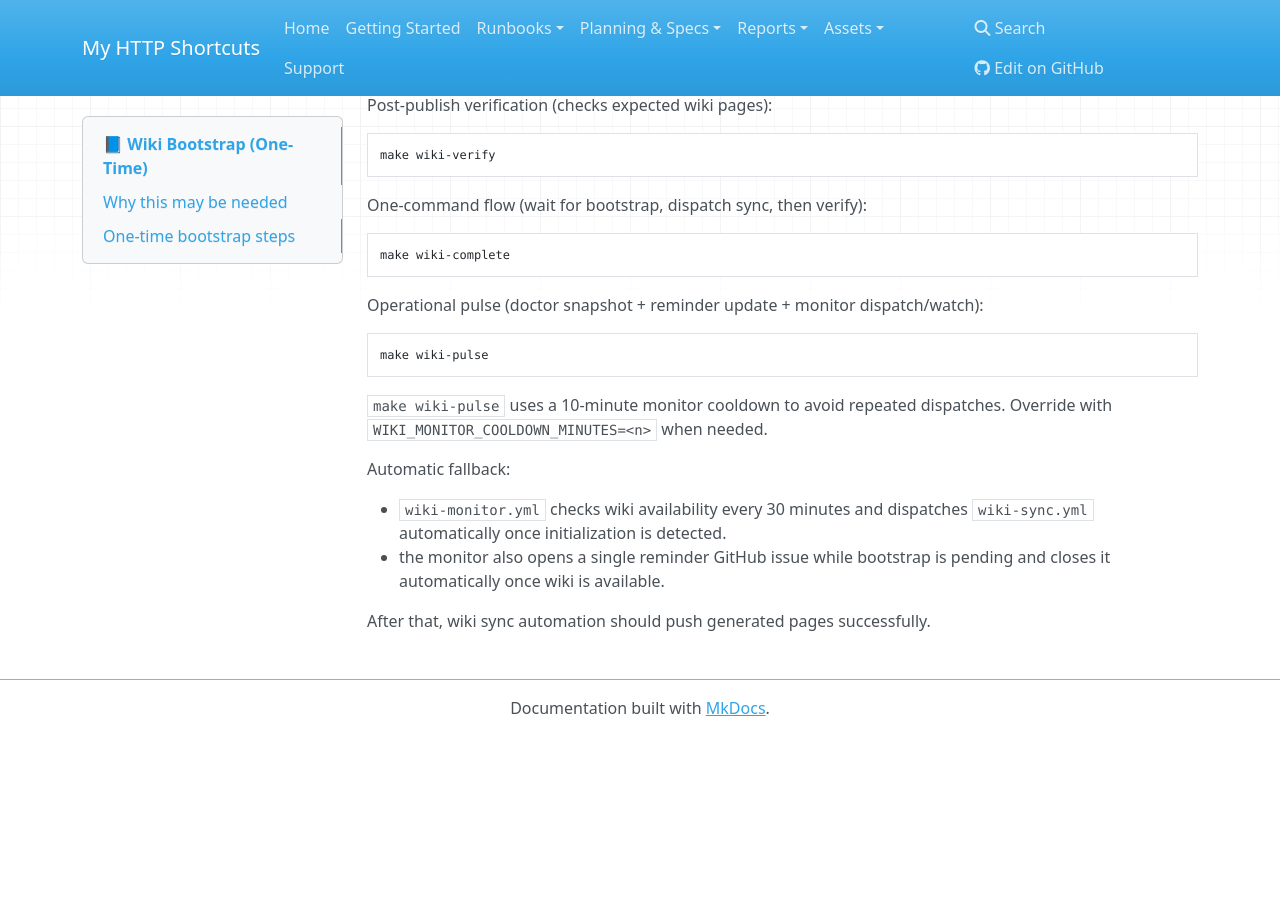
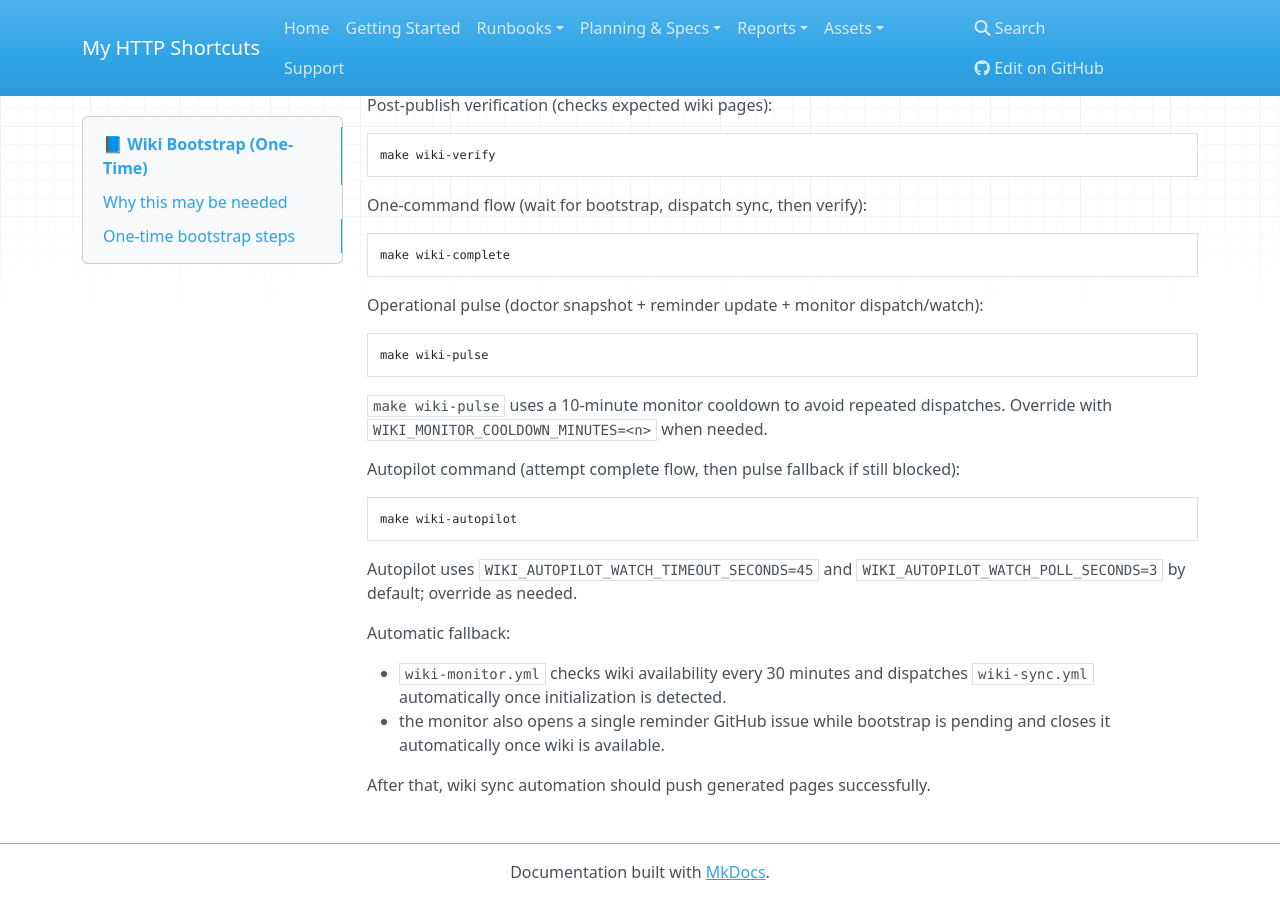
Before and after one commit to dmoliveira/my_http_shortcuts, an MkDocs documentation site: the page built from docs/runbooks/wiki-bootstrap.md, in a window 1280 px wide and 900 px high, scrolled down 1074 px. Built offline with MkDocs 1.6.1, drawn with Linux system fonts in a browser that asks for light colours; nearby versions of some CDN libraries; before the commit the page ends 1810 px from its top, so only the background shows below that.

Commit message:
document wiki-autopilot operational flow

````diff
--- a/docs/runbooks/wiki-bootstrap.md
+++ b/docs/runbooks/wiki-bootstrap.md
@@ -71,6 +71,14 @@ make wiki-pulse
 
 `make wiki-pulse` uses a 10-minute monitor cooldown to avoid repeated dispatches. Override with `WIKI_MONITOR_COOLDOWN_MINUTES=<n>` when needed.
 
+Autopilot command (attempt complete flow, then pulse fallback if still blocked):
+
+```bash
+make wiki-autopilot
+```
+
+Autopilot uses `WIKI_AUTOPILOT_WATCH_TIMEOUT_SECONDS=45` and `WIKI_AUTOPILOT_WATCH_POLL_SECONDS=3` by default; override as needed.
+
 Automatic fallback:
 
 - `wiki-monitor.yml` checks wiki availability every 30 minutes and dispatches `wiki-sync.yml` automatically once initialization is detected.
````
Also changed, not shown: README.md (+1 -0 lines), docs/index.md (+1 -0 lines).
